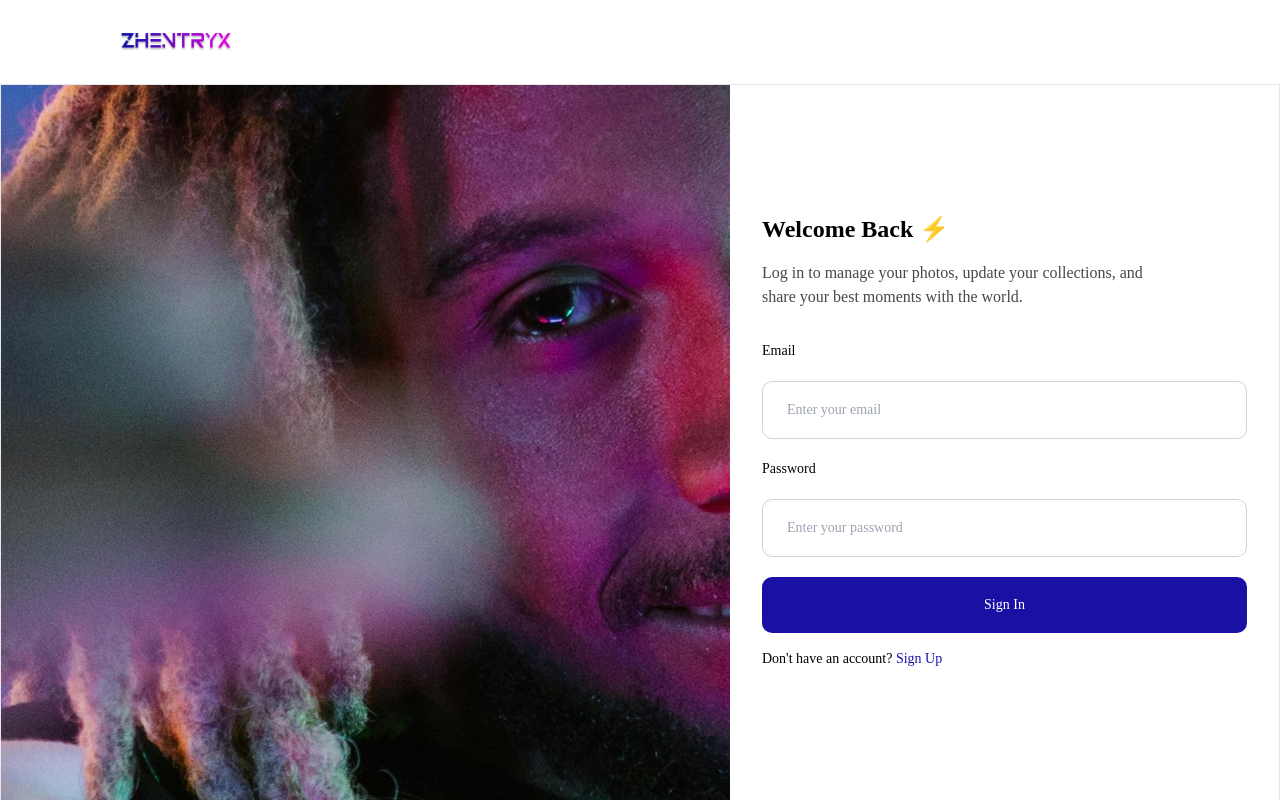
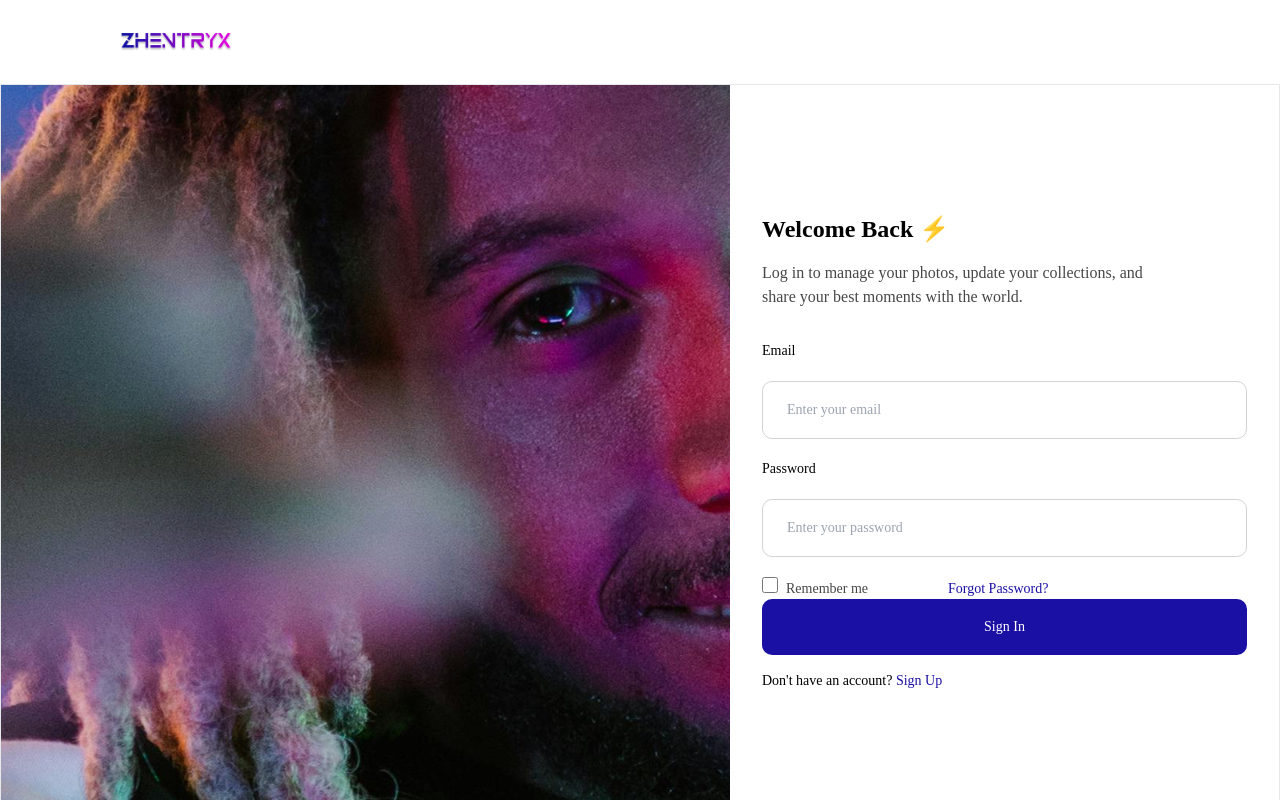
Before and after one commit to Zhentryx034/imagefic, a React (Vite) app in the folder imagefic/: page /login in a window 1280 px wide. Shown: the top 800 px of the page. Built offline with nearby package versions, Linux system fonts and the light colour scheme; a web font is replaced by a local one.

Commit message:
Add "Remember me" checkbox and "Forgot Password?" link to Login form

```diff
--- a/imagefic/src/Components/Auth/Login.tsx
+++ b/imagefic/src/Components/Auth/Login.tsx
@@ -38,7 +38,9 @@ const Login:React.FC = () => {
                     placeholder='Enter your password'
                     className="my-5 w-full border border-[#D3D3D3] px-6 py-[18px] focus:outline focus:outline-[#1B10A4] focus:outline-1 rounded-[10px]"
                   />
-
+                   <input type="checkbox" name="remember" id="remember" className='w-4 h-4'/>
+                   <label htmlFor="remember" className='text-sm text-[#474747] ml-2 '>Remember me</label>
+                   <Link to="/forgot-password" className="text-[#1B10A4] text-sm ml-20 ">Forgot Password?</Link>
 
                     <button className='w-full bg-[#1B10A4] text-white border-none py-[18px] px-6 rounded-[10px] cursor-pointer text-sm'>Sign In</button>
                     <div className="mt-4">
```
